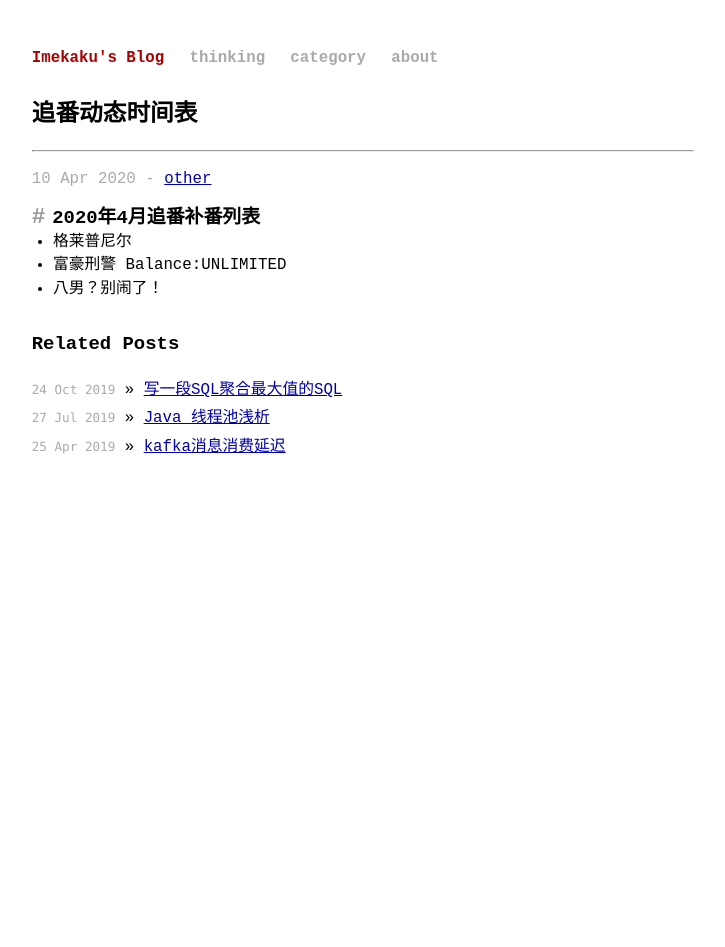
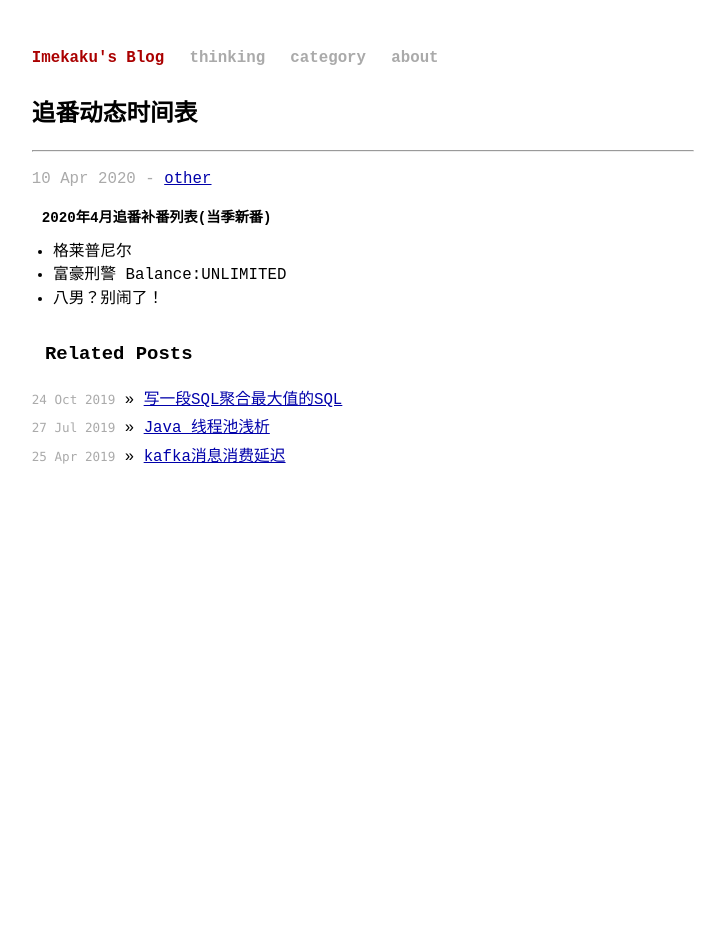
Before and after one commit to imekaku/imekaku.github.io, a Jekyll site: the page built from _posts/2020-04-10-anime-list.md, in a window 1280 px wide. Shown: the whole page, without its empty margins (277-1002 px from the left). Built offline with Jekyll 4.4.1, drawn with Linux system fonts in a browser that asks for light colours.

Commit message:
update code

```diff
--- a/_posts/2020-04-10-anime-list.md
+++ b/_posts/2020-04-10-anime-list.md
@@ -4,7 +4,7 @@ title: 追番动态时间表
 category: other
 ---
 
-## 2020年4月追番补番列表
-- 格莱普尼尔
-- 富豪刑警 Balance:UNLIMITED
-- 八男？别闹了！
+### 2020年4月追番补番列表(当季新番)
+* 格莱普尼尔
+* 富豪刑警 Balance:UNLIMITED
+* 八男？别闹了！
--- a/css/screen.css
+++ b/css/screen.css
@@ -35,10 +35,12 @@ h1 {
 
 h2 {
   font-size: 120%;
+  margin: 0.7em;
 }
 
 h3, h4, h5, h6 {
   font-size: 90%;
+  margin: 0.7em;
 }
 
 h1 {
```
